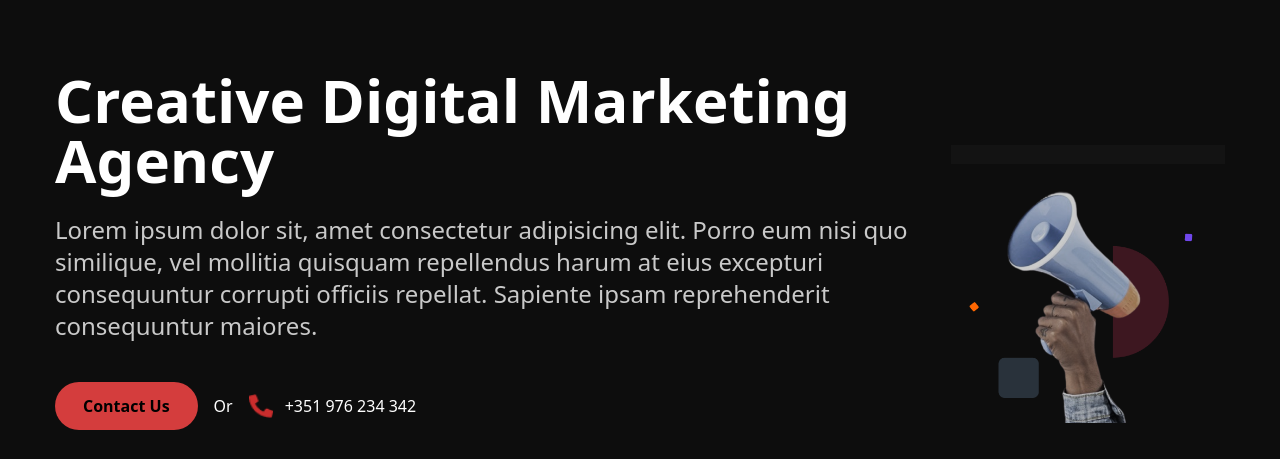
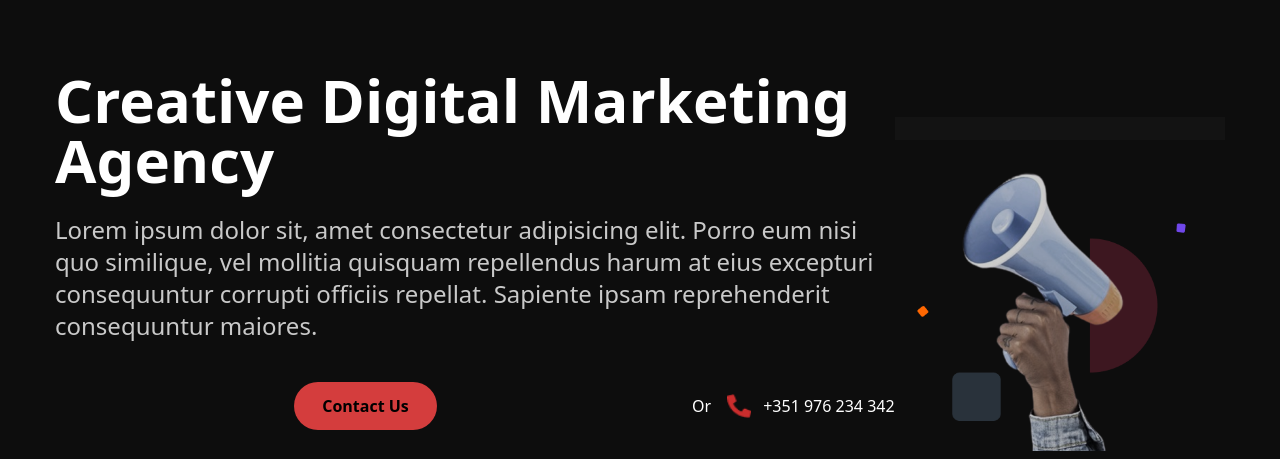
Before and after one commit to Katumbela/neroo, a React (Vite) app: page /contact in a window 1280 px wide. Shown: the part 814-1273 px from the top of the page. Built offline with nearby package versions, Linux system fonts and the light colour scheme.

Commit message:
card testimnonials

```diff
--- a/src/presentation/components/footer/footer.tsx
+++ b/src/presentation/components/footer/footer.tsx
@@ -3,13 +3,15 @@ import { bg, regularIcons } from "../../../utils/imagesExporter";
 import { useTranslation } from "react-i18next";
 import { Overlay } from "../overlay/overlay";
 import { FaWhatsapp } from "react-icons/fa";
+import { NavLink } from "react-router-dom";
 
 export function Footer() {
   const { t } = useTranslation();
 
   return (
-    <div className="mt-12 md:mt-24 lg:mt-32">
-      <motion.a target="__blank"
+    <div className="relative mt-12 md:mt-24 lg:mt-32">
+      <motion.a
+        target="__blank"
         initial={{ opacity: 0, y: 60 }}
         transition={{ duration: 0.3, delay: 0.6 }}
         animate={{ opacity: 1, y: 0 }}
@@ -40,7 +42,7 @@ export function Footer() {
               {t("footer.description")}
             </motion.p>
             <motion.div className="flex md:mb-[2rem] justify-center md:justify-start flex-col md:flex-row gap-4 mt-6 md:mt-10">
-              <button className="click btn-neroo-lg">{t("contactText")}</button>{" "}
+              <NavLink to={'/contact'} className="click btn-neroo-lg">{t("contactText")}</NavLink>{" "}
               <span className="hidden my-auto text-white md:inline-block">
                 Or
               </span>{" "}
@@ -57,13 +59,15 @@ export function Footer() {
               </a>
             </motion.div>
           </div>
+
         </motion.div>
         <motion.div
           initial={{ y: 90, opacity: 0 }}
           transition={{ duration: 1, delay: 0.4 }}
           whileInView={{ opacity: 1, y: 0 }}
-          className="w-full md:-mb-9 md:w-[70%] relative"
+          className="w-full md:-mb-9 md:w-[90%] "
         >
+
           <Overlay />
           <img
             src={bg.bgMarketing}
--- a/src/presentation/components/hero/hero.tsx
+++ b/src/presentation/components/hero/hero.tsx
@@ -9,12 +9,12 @@ export function Hero() {
 
   return (
     <div className="h-[600px] md:flex mb-[6rem] md:mb-[.5rem] grid items-center 2xl:h-[820px]">
-      <div className="flex w-full flex-col md:items-start items-center">
+      <div className="flex flex-col items-center w-full md:items-start">
         <motion.h1
           initial={{ opacity: 0, y: 30 }}
           animate={{ opacity: 1, y: 0 }}
           transition={{ duration: 0.3 }}
-          className="text-3xl text-center md:text-start mx-3 md:mx-0 font-semibold text-white md:text-4xl lg:text-6xl 2xl:text-7xl"
+          className="mx-3 text-4xl font-bold text-center text-white md:font-semibold sm:text-3xl md:text-start md:mx-0 md:text-4xl lg:text-6xl 2xl:text-7xl"
         >
           {t("titleHero")}
         </motion.h1>
@@ -23,7 +23,7 @@ export function Hero() {
           initial={{ opacity: 0, y: 30 }}
           animate={{ opacity: 1, y: 0 }}
           transition={{ duration: 0.7 }}
-          className="text-xl md:text-start text-secondary md:text-2xl lg:text-3xl 2xl:text-4xl text-center"
+          className="text-xl text-center md:text-start text-secondary md:text-2xl lg:text-3xl 2xl:text-4xl"
         >
           {t("descHero")}
         </motion.p>
```
